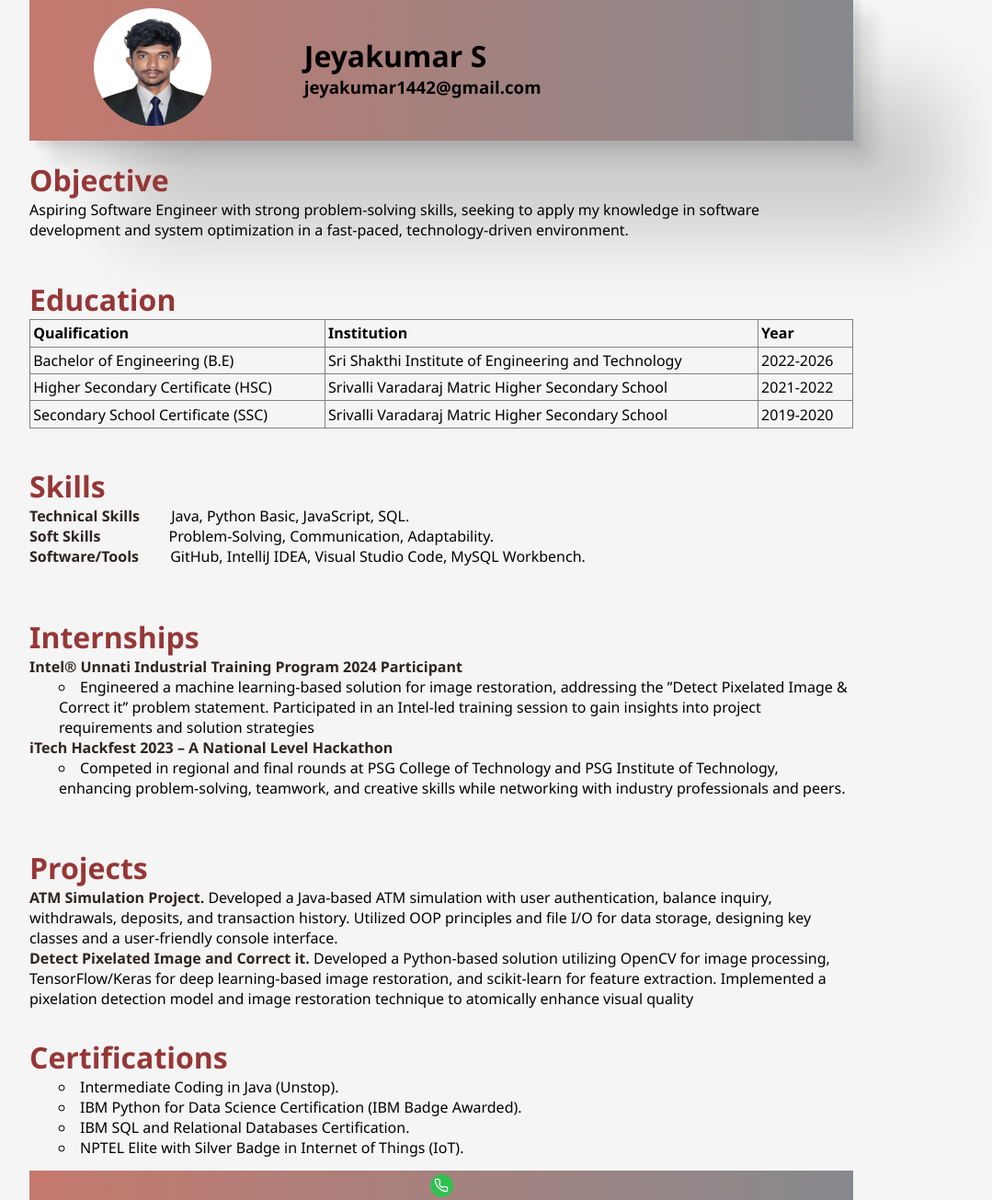
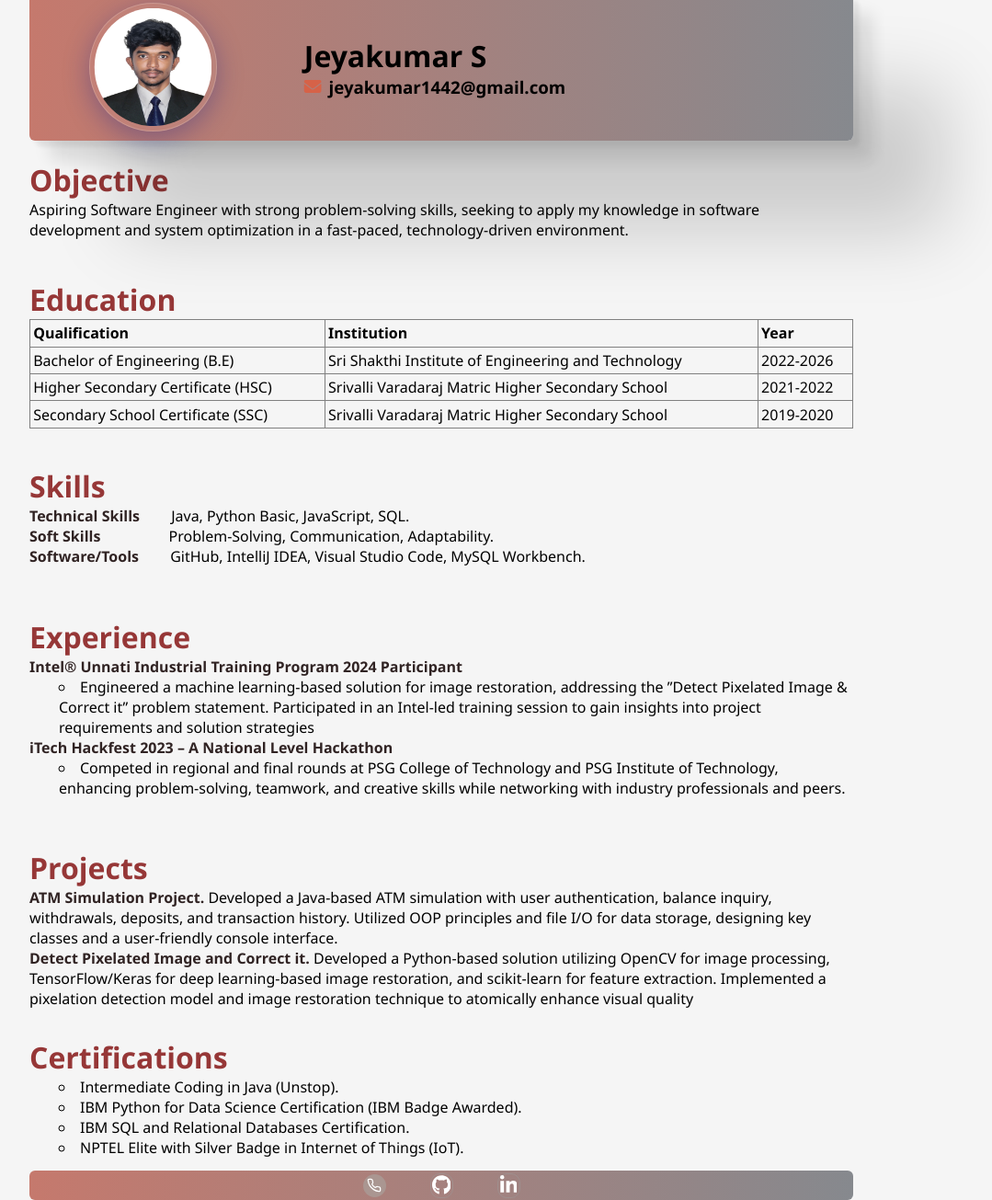
Before and after one commit to Jeyakumar-05/Jeyakumar-05.github.io, a plain HTML site: page index.html in a window 1280 px wide. Shown: the part 7-1312 px from the top of the page at 92% size, without its empty margins (160-1239 px from the left). Drawn offline with Linux system fonts and the light colour scheme.

Commit message:
Add files via upload

```diff
--- a/index.html
+++ b/index.html
@@ -3,7 +3,7 @@
 <head>
     <meta charset="UTF-8">
     <meta name="viewport" content="width=device-width, initial-scale=1.0">
-    <title>Document</title>
+    <title>Victor's Resume</title>
 
     <style>
         * {
@@ -13,7 +13,7 @@
 
         body {
             /* height: 100vh; */
-            width: 100vw;
+            /* width: 100vw; */
             background-color: #f5f5f5;
             font-family: 'Segoe UI', Tahoma, Geneva, Verdana, sans-serif;
             display: flex;
@@ -23,9 +23,11 @@
         }
 
         .section1 {
+            position: sticky;
+            top: 0;
             width: 70%;
             height: 10rem;
-            /* border-radius: 45%; */
+            border-radius: 6px;
             background: #DBE6F6;  /* fallback for old browsers */
             background: -webkit-linear-gradient(to right, #C5796D, #DBE6F6);  /* Chrome 10-25, Safari 5.1-6 */
             background: linear-gradient(to right, #C5796D, #86898e); /* W3C, IE 10+/ Edge, Firefox 16+, Chrome 26+, Opera 12+, Safari 7+ */
@@ -61,9 +63,19 @@
         }
 
         .profile-img {
+            /* height: 8rem;
+            width: 8rem;
+            border-radius: 50%; */
+            padding: 0.3rem;
             height: 8rem;
             width: 8rem;
             border-radius: 50%;
+            background: rgba(255, 255, 255, 0.05);
+            box-shadow: 0 8px 28px 0 rgba(31, 38, 135, 0.37);
+            backdrop-filter: blur(7.5px);
+            -webkit-backdrop-filter: blur(7.5px);
+            /* border-radius: 10px; */
+            border: 1px solid rgba(255, 255, 255, 0.18);
         }
 
         .section2 {
@@ -130,6 +142,7 @@
             justify-content: center;
             align-items: center;
             gap: 3rem;
+            border-radius: 6px;
             font-weight: bold;
             background: #DBE6F6;  /* fallback for old browsers */
             background: -webkit-linear-gradient(to right, #C5796D, #DBE6F6);  /* Chrome 10-25, Safari 5.1-6 */
@@ -178,13 +191,81 @@
         height: 25px;
         border-radius: 100%;
         border: none;
-        background-color: #30C04F;
+        background-color:  #aa9691;
+
         }
 
         .button-ph:hover {
-        background-color: #2bac47;
+            background-color: rgba(156, 156, 156, 0.466);
+            backdrop-filter: blur(1px);
         }
 
+
+        /* From Uiverse.io by vinodjangid07 */
+        .Btn {
+        width: 25px;
+        height: 25px;
+        display: flex;
+        align-items: center;
+        justify-content: center;
+        border: none;
+        background-color: transparent;
+        position: relative;
+        /* overflow: hidden; */
+        border-radius: 7px;
+        cursor: pointer;
+        transition: all .3s;
+        }
+
+        .svgContainer {
+        width: 100%;
+        height: 100%;
+        display: flex;
+        align-items: center;
+        justify-content: center;
+        background-color: transparent;
+        backdrop-filter: blur(0px);
+        letter-spacing: 0.8px;
+        border-radius: 10px;
+        transition: all .3s;
+        border: 1px solid rgba(156, 156, 156, 0.466);
+        }
+
+        .BG {
+        position: absolute;
+        content: "";
+        width: 100%;
+        height: 100%;
+        background: #181818;
+        z-index: -1;
+        border-radius: 10px;
+        pointer-events: none;
+        transition: all .3s;
+        }
+        .Btn:hover .svgContainer {
+        background-color: rgba(156, 156, 156, 0.466);
+        backdrop-filter: blur(1px);
+        }
+
+        .profile-data h3 {
+    display: flex;
+    align-items: center;
+}
+
+.profile-data h3 i {
+    margin-right: 8px; /* Adjust spacing between icon and text */
+    color: #d66248; /* Change color of the icon */
+}
+
+.profile-data h3 .email-link {
+    color: #000; /* Change color of the email text */
+    text-decoration: none; /* Remove underline */
+}
+
+.profile-data h3 .email-link:hover {
+    text-decoration: underline; /* Optional: Add underline on hover */
+    color: #007bff; /* Optional: Change color on hover */
+}
 
 
         *::-webkit-scrollbar-track
@@ -212,6 +293,9 @@
                                             color-stop(0.72, rgb(146, 149, 153)),
                                             color-stop(0.86, rgb(97, 99, 105)));
         }
+
+
+
     </style>
 
 <link rel="stylesheet" href="https://cdnjs.cloudflare.com/ajax/libs/font-awesome/6.6.0/css/all.min.css"
@@ -232,7 +316,8 @@ crossorigin="anonymous" referrerpolicy="no-referrer" />
             Jeyakumar S
         </h1>
         <h3>
-            jeyakumar1442@gmail.com
+            <i class="fas fa-envelope"></i>
+            <a href="mailto:jeyakumar1442@gmail.com" class="email-link">jeyakumar1442@gmail.com</a>
         </h3>
         </div>
     </div>
@@ -295,7 +380,7 @@ crossorigin="anonymous" referrerpolicy="no-referrer" />
 
         <div class="section4">
     <h1 class="section-title">
-        Internships
+        Experience
     </h1>
     <p>
         <span class="companies">Intel® Unnati Industrial Training Program 2024 Participant </span>
@@ -345,10 +430,46 @@ crossorigin="anonymous" referrerpolicy="no-referrer" />
         <!-- <a href = "tel:+91 9384354367">
          <i class="fa-solid fa-phone text-white"></i>
         </a> -->
+        <a href="tel:+91 9384354367">
+            <button class="button-ph">
+              <svg xmlns="http://www.w3.org/2000/svg" width="20" viewBox="0 0 32 32" height="20" fill="none" class="svg-icon">
+                <path stroke-width="2" stroke-linecap="round" stroke="#fff" fill-rule="evenodd" d="m24.8868 19.1288c-1.0274-.1308-2.036-.3815-3.0052-.7467-.7878-.29-1.6724-.1034-2.276.48-.797.8075-2.0493.9936-2.9664.3258-1.4484-1.055-2.7233-2.3295-3.7783-3.7776-.6681-.9168-.4819-2.1691.3255-2.9659.5728-.6019.7584-1.4748.4802-2.2577-.3987-.98875-.6792-2.02109-.8358-3.07557-.2043-1.03534-1.1138-1.7807-2.1694-1.77778h-3.18289c-.60654-.00074-1.18614.25037-1.60035.69334-.40152.44503-.59539 1.03943-.53345 1.63555.344 3.31056 1.47164 6.49166 3.28961 9.27986 1.64878 2.5904 3.84608 4.7872 6.43688 6.4356 2.7927 1.797 5.9636 2.9227 9.2644 3.289h.1778c.5409.0036 1.0626-.2 1.4581-.569.444-.406.6957-.9806.6935-1.5822v-3.1821c.0429-1.0763-.7171-2.0185-1.7782-2.2046z" clip-rule="evenodd"></path>
+              </svg>
+            </button>
+          </a>
 
-<button class="button-ph">
-  <svg xmlns="http://www.w3.org/2000/svg" width="20" viewBox="0 0 32 32" height="20" fill="none" class="svg-icon"><path stroke-width="2" stroke-linecap="round" stroke="#fff" fill-rule="evenodd" d="m24.8868 19.1288c-1.0274-.1308-2.036-.3815-3.0052-.7467-.7878-.29-1.6724-.1034-2.276.48-.797.8075-2.0493.9936-2.9664.3258-1.4484-1.055-2.7233-2.3295-3.7783-3.7776-.6681-.9168-.4819-2.1691.3255-2.9659.5728-.6019.7584-1.4748.4802-2.2577-.3987-.98875-.6792-2.02109-.8358-3.07557-.2043-1.03534-1.1138-1.7807-2.1694-1.77778h-3.18289c-.60654-.00074-1.18614.25037-1.60035.69334-.40152.44503-.59539 1.03943-.53345 1.63555.344 3.31056 1.47164 6.49166 3.28961 9.27986 1.64878 2.5904 3.84608 4.7872 6.43688 6.4356 2.7927 1.797 5.9636 2.9227 9.2644 3.289h.1778c.5409.0036 1.0626-.2 1.4581-.569.444-.406.6957-.9806.6935-1.5822v-3.1821c.0429-1.0763-.7171-2.0185-1.7782-2.2046z" clip-rule="evenodd"></path></svg>
+          <a href="https://github.com/Jeyakumar-05" target="_blank">
+            <button class="Btn">
+              <span class="svgContainer">
+                <svg fill="white" viewBox="0 0 496 512" height="1.6em">
+                  <path d="M165.9 397.4c0 2-2.3 3.6-5.2 3.6-3.3.3-5.6-1.3-5.6-3.6 0-2 2.3-3.6 5.2-3.6 3-.3 5.6 1.3 5.6 3.6zm-31.1-4.5c-.7 2 1.3 4.3 4.3 4.9 2.6 1 5.6 0 6.2-2s-1.3-4.3-4.3-5.2c-2.6-.7-5.5.3-6.2 2.3zm44.2-1.7c-2.9.7-4.9 2.6-4.6 4.9.3 2 2.9 3.3 5.9 2.6 2.9-.7 4.9-2.6 4.6-4.6-.3-1.9-3-3.2-5.9-2.9zM244.8 8C106.1 8 0 113.3 0 252c0 110.9 69.8 205.8 169.5 239.2 12.8 2.3 17.3-5.6 17.3-12.1 0-6.2-.3-40.4-.3-61.4 0 0-70 15-84.7-29.8 0 0-11.4-29.1-27.8-36.6 0 0-22.9-15.7 1.6-15.4 0 0 24.9 2 38.6 25.8 21.9 38.6 58.6 27.5 72.9 20.9 2.3-16 8.8-27.1 16-33.7-55.9-6.2-112.3-14.3-112.3-110.5 0-27.5 7.6-41.3 23.6-58.9-2.6-6.5-11.1-33.3 2.6-67.9 20.9-6.5 69 27 69 27 20-5.6 41.5-8.5 62.8-8.5s42.8 2.9 62.8 8.5c0 0 48.1-33.6 69-27 13.7 34.7 5.2 61.4 2.6 67.9 16 17.7 25.8 31.5 25.8 58.9 0 96.5-58.9 104.2-114.8 110.5 9.2 7.9 17 22.9 17 46.4 0 33.7-.3 75.4-.3 83.6 0 6.5 4.6 14.4 17.3 12.1C428.2 457.8 496 362.9 496 252 496 113.3 383.5 8 244.8 8zM97.2 352.9c-1.3 1-1 3.3.7 5.2 1.6 1.6 3.9 2.3 5.2 1 1.3-1 1-3.3-.7-5.2-1.6-1.6-3.9-2.3-5.2-1zm-10.8-8.1c-.7 1.3.3 2.9 2.3 3.9 1.6 1 3.6.7 4.3-.7.7-1.3-.3-2.9-2.3-3.9-2-.6-3.6-.3-4.3.7zm32.4 35.6c-1.6 1.3-1 4.3 1.3 6.2 2.3 2.3 5.2 2.6 6.5 1 1.3-1.3.7-4.3-1.3-6.2-2.2-2.3-5.2-2.6-6.5-1zm-11.4-14.7c-1.6 1-1.6 3.6 0 5.9 1.6 2.3 4.3 3.3 5.6 2.3 1.6-1.3 1.6-3.9 0-6.2-1.4-2.3-4-3.3-5.6-2z"></path>
+                </svg>
+              </span>
+              <span class="BG"></span>
             </button>
+          </a>
+
+  <a href="https://www.linkedin.com/in/jeyakumar-s-092997274" target="_blank">
+  <button class="Btn">
+  <span class="svgContainer">
+    <svg
+      viewBox="0 0 448 512"
+      height="1.6em"
+      xmlns="http://www.w3.org/2000/svg"
+      class="svgIcon"
+      fill="white"
+    >
+      <path
+        d="M100.3 448H7.4V148.9h92.9zM53.8 108.1C24.1 108.1 0 83.5 0 53.8a53.8 53.8 0 0 1 107.6 0c0 29.7-24.1 54.3-53.8 54.3zM447.9 448h-92.7V302.4c0-34.7-.7-79.2-48.3-79.2-48.3 0-55.7 37.7-55.7 76.7V448h-92.8V148.9h89.1v40.8h1.3c12.4-23.5 42.7-48.3 87.9-48.3 94 0 111.3 61.9 111.3 142.3V448z"
+      ></path>
+    </svg>
+  </span>
+  <span class="BG"></span>
+</button>
+</a>
+
+
+
 
 
 
```
Lines whose indentation alone changed are shown as unchanged.
